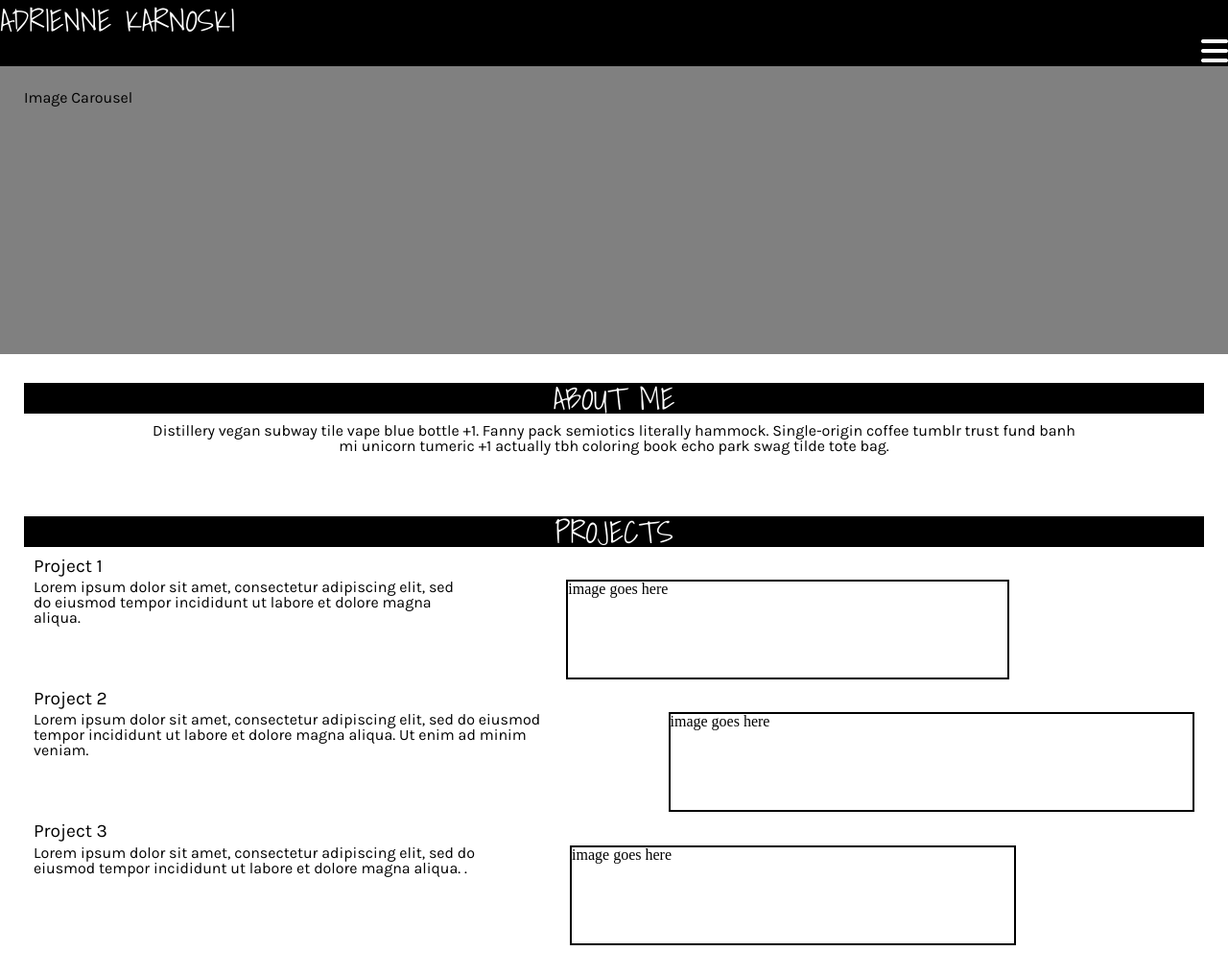
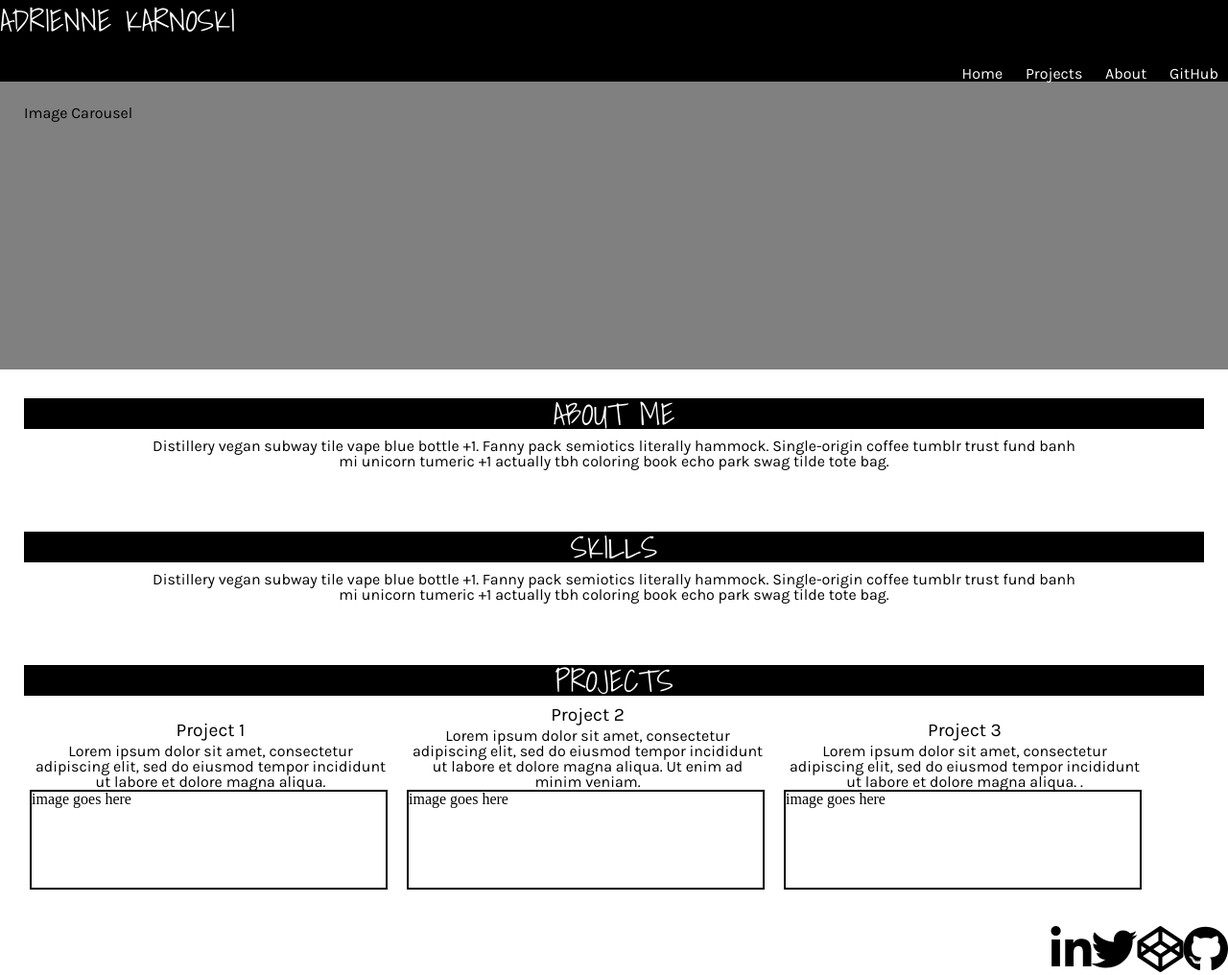
Before and after one commit to adriennekarnoski/portfolio, a plain HTML site: page index.html in a window 1280 px wide. Shown: the top 1016 px of the page at 96% size. Drawn offline with nearby package versions, Linux system fonts and the light colour scheme.

Commit message:
layout for desktop view started and javascript linked

```diff
--- /dev/null
+++ b/app.js
@@ -0,0 +1 @@
+'use strict';
--- a/index.html
+++ b/index.html
@@ -14,39 +14,47 @@
       <nav>
         <i class="fa fa-bars fa-2x" aria-hidden="true"></i>
         <ul>
-          <li>Projects</li>
-          <li>GitHub</li>
-          <li>About</li>
+          <li>Home</li>
+          <li data-content="portfolio">Projects</li>
+          <li data-content="about">About</li>
+          <li data-content="github"><a href="https://github.com/adriennekarnoski">GitHub</a></li>
         </ul>
       </nav>
     </header>
     <main>
-<section class="section-container carousel">
+<section class="section-container carousel" id="img-carousel">
   <p>Image Carousel</p>
 </section>
-<section class="section-container">
+
+<section class="section-container" id="about-me">
   <h2>About me</h2>
   <p class="about">Distillery vegan subway tile vape blue bottle +1. Fanny pack semiotics literally hammock. Single-origin coffee tumblr trust fund banh mi unicorn tumeric +1 actually tbh coloring book echo park swag tilde tote bag.</p>
 </section>
-<section class="section-container">
+<section class="section-container" id="skills">
+  <h2>Skills</h2>
+  <p class="about">Distillery vegan subway tile vape blue bottle +1. Fanny pack semiotics literally hammock. Single-origin coffee tumblr trust fund banh mi unicorn tumeric +1 actually tbh coloring book echo park swag tilde tote bag.</p>
+</section>
+<section class="section-container" id="projects">
   <h2>Projects</h2>
   <article>
-    <h3>Project 1</h3>
+
     <section class="project-description">
+      <h3>Project 1</h3>
       <p>Lorem ipsum dolor sit amet, consectetur adipiscing elit, sed do eiusmod tempor incididunt ut labore et dolore magna aliqua. </p>
     </section>
     <div class="img-place">image goes here</div>
   </article>
   <article>
-    <h3>Project 2</h3>
     <section class="project-description">
+      <h3>Project 2</h3>
       <p>Lorem ipsum dolor sit amet, consectetur adipiscing elit, sed do eiusmod tempor incididunt ut labore et dolore magna aliqua. Ut enim ad minim veniam.</p>
     </section>
     <div class="img-place">image goes here</div>
   </article>
   <article>
-    <h3>Project 3</h3>
     <section class="project-description">
+      <h3>Project 3</h3>
+
       <p>Lorem ipsum dolor sit amet, consectetur adipiscing elit, sed do eiusmod tempor incididunt ut labore et dolore magna aliqua. .</p>
     </section>
     <div class="img-place">image goes here</div>
@@ -59,5 +67,6 @@
       <i class="fa fa-twitter fa-3x" aria-hidden="true"></i>
       <i class="fa fa-linkedin fa-3x" aria-hidden="true"></i>
     </footer>
+    <script src="https://ajax.googleapis.com/ajax/libs/jquery/3.1.1/jquery.min.js"></script>
   </body>
 </html>
--- a/styles.css
+++ b/styles.css
@@ -57,7 +57,6 @@ h3 {
 }
 
 article {
-
   display: table;
   margin: 10px;
   content: " ";
@@ -79,8 +78,49 @@ article {
   background: black;
   color: white;
 }
-
+ #skills {
+   display: none;
+ }
 footer {
   display: block;
   width: 100%;
 }
+
+@media screen and (min-width: 1000px) {
+  .section-container article {
+    width: 30%;
+    display: inline-block;
+  }
+
+  .project-description {
+    width: 100%;
+    text-align: center;
+  }
+nav ul {
+  display: block;
+  float: right;
+  font-family: 'Karla', sans-serif;
+}
+
+nav li {
+  display: inline-block;
+  margin: auto 10px;
+}
+nav a {
+  color: white;
+  text-decoration: none;
+}
+nav i {
+  visibility: hidden;
+}
+  .img-place {
+    width: 100%;
+  }
+
+  h3 {
+    text-align: center;
+  }
+  #skills {
+    display: block;
+  }
+}
```
